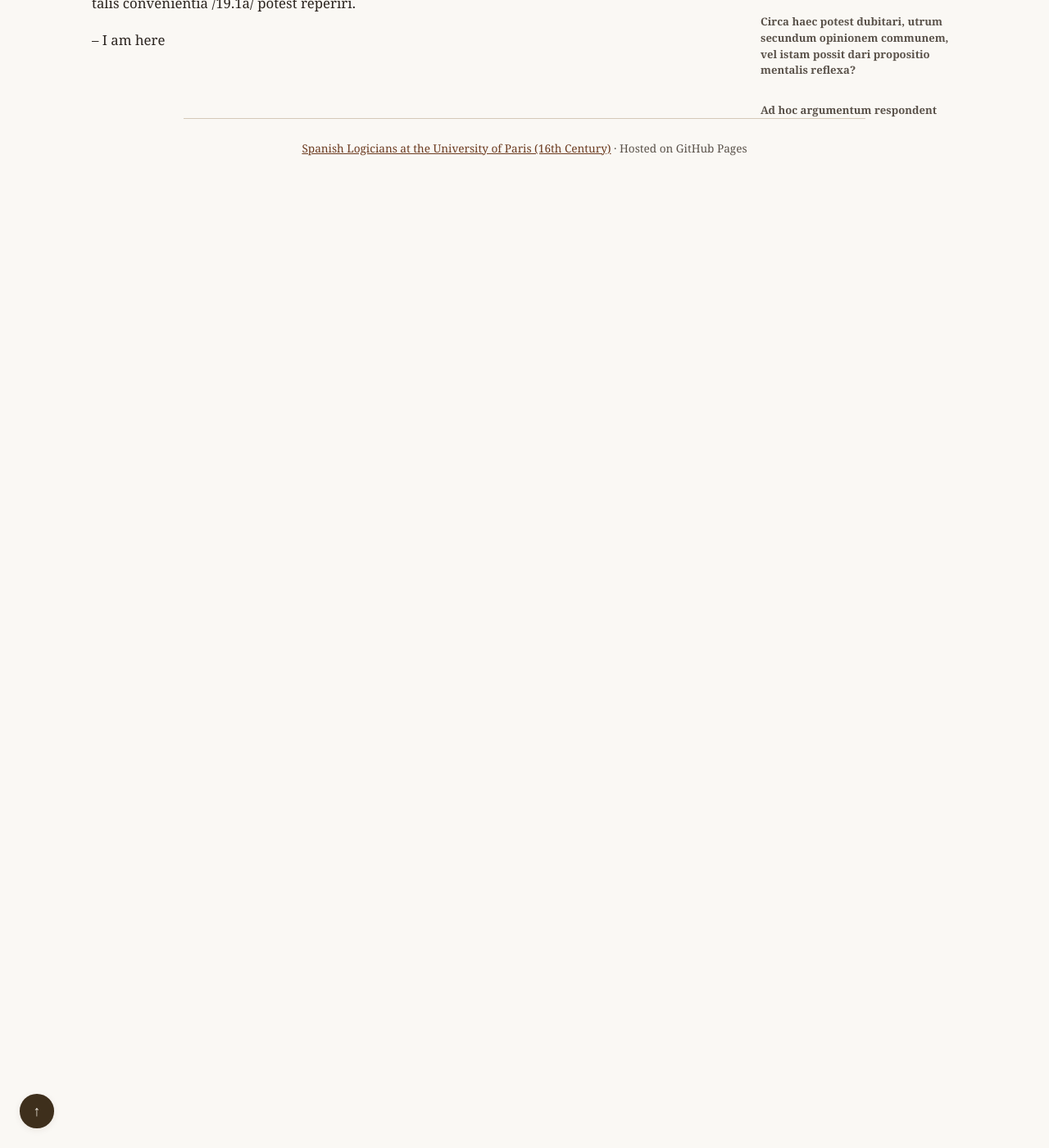
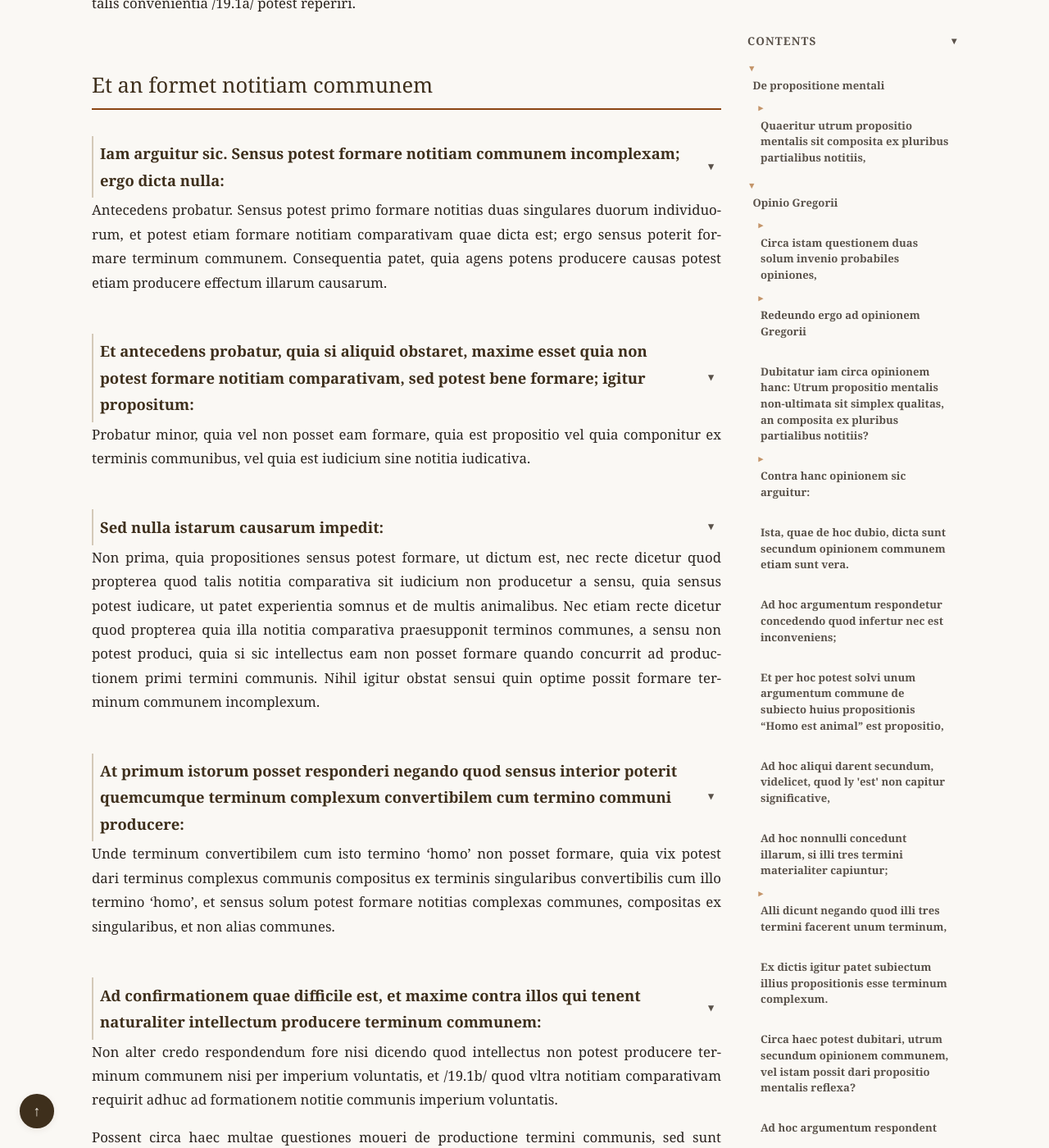
Before and after one commit to JoseBalado/Spanish-Logicians-at-the-University-of-Paris, a Jekyll site: the page built from philosophers/Fernando-de-Enzinas/Tractatus-de-compositione-propositionis-mentalis-1528.md, in a window 1280 px wide and 1400 px high, scrolled down 73885 px. Shown: the whole window at 82% size. Built offline with Jekyll 4.4.1, drawn with Linux system fonts in a browser that asks for light colours; before the commit the page ends 74101 px from its top, so only the background shows below that; some of the changed text lies outside the part shown.

Commit message:
Enzinas page 19.1 Tractatus.

```diff
--- a/philosophers/Fernando-de-Enzinas/Tractatus-de-compositione-propositionis-mentalis-1528.md
+++ b/philosophers/Fernando-de-Enzinas/Tractatus-de-compositione-propositionis-mentalis-1528.md
@@ -135,8 +135,8 @@ de cuius subiecto potest defendi recte quod est terminus complexus secundum sign
 
 Quaerunt enim utrum ly 'est' in subiecto huius "'Homo est animal' est propositio" capiatur significative vel non significative, puta materialiter tantum pro illa voce?
 
--   Si ultimum: Sequitur quod tantum valebit illa propositio, sicut hoc "'Homo buf:animal' est propositio".
--   Si primum: Sequitur totum subiectum significative capi, et sic propositio secundum quod propositio est extremum.
+- Si ultimum: Sequitur quod tantum valebit illa propositio, sicut hoc "'Homo buf:animal' est propositio".
+- Si primum: Sequitur totum subiectum significative capi, et sic propositio secundum quod propositio est extremum.
 
 ## Ad hoc aliqui darent secundum, videlicet, quod ly \'est\' non capitur significative,
 
@@ -216,9 +216,9 @@ Sed minor probatur: Intellectus non habet aliquam notitiam significantem distrib
 
 Antecedens probatur ex dictis, quoniam dictum est in mente, non inveniri actum taliter significantem qualiter ly 'omnis'; si enim inveniretur, subordinaretur illi, quod est contra rationem.
 
-### Ad hoc argumentum respondetur negando minorem,
+### Ad hoc argumentum respondetur negando minorem.
 
-et ad probationes distinguo quod in mente non inveniatur aliquis terminus significans distributive. Si enim intelligatur quod in mente non invenitur aliquis terminus significans adaequate distributive, id conceditur. Si autem intelligatur quod non inveniatur terminus significans inadaequate distributive, id negatur. Immo qualitas simplex, quae est propositio repraesentans omnem-hominem-esse-animal significat distributive inadaequate.
+Et ad probationes distinguo quod in mente non inveniatur aliquis terminus significans distributive. Si enim intelligatur quod in mente non invenitur aliquis terminus significans adaequate distributive, id conceditur. Si autem intelligatur quod non inveniatur terminus significans inadaequate distributive, id negatur. Immo qualitas simplex, quae est propositio repraesentans omnem-hominem-esse-animal significat distributive inadaequate.
 
 Dico iam quod, ad hoc quod intellectus intelligat distributive, sufficit quod habeat notitiam inadaequate repraesentantem distributive. Nec ideo sequitur quod talis terminus syncategorematicus in voce tali notitiae inadaequate repraesentanti subordinetur, quoniam subordinari est sua significata seu significationes repraesentare mediante aliquo sibi synonymo.
 
@@ -1267,9 +1267,46 @@ Antecedens probatur: quia sensus aliquem terminum communem complexum potest form
 
 Videlicet quod, habitis duorum individuorum notitiis, et habendo notitiam comparativam, intellectus comparantis illa duo individua in aliqua convenientia essentiali. Ex tali comparatione resultat in intellectu notitia quaedam communis absoluta, repraesentans omnia illa, inter quae talis convenientia /19.1a/ potest reperiri.
 
--- I am here
+# Et an formet notitiam communem
 
+### Iam arguitur sic. Sensus potest formare notitiam communem incomplexam; ergo dicta nulla:
 
+Antecedens probatur. Sensus potest primo formare notitias duas singulares duorum individuorum, et potest etiam formare notitiam comparativam quae dicta est; ergo sensus poterit formare terminum communem. Consequentia patet, quia agens potens producere causas potest etiam producere effectum illarum causarum.
+
+### Et antecedens probatur, quia si aliquid obstaret, maxime esset quia non potest formare notitiam comparativam, sed potest bene formare; igitur propositum:
+
+Probatur minor, quia vel non posset eam formare, quia est propositio vel quia componitur
+ex terminis communibus, vel quia est iudicium sine notitia iudicativa.
+
+### Sed nulla istarum causarum impedit:
+
+Non prima, quia propositiones sensus potest formare, ut dictum est, nec recte dicetur quod propterea quod talis notitia comparativa sit iudicium non producetur a sensu, quia sensus potest iudicare, ut patet experientia somnus et de multis animalibus. Nec etiam recte dicetur quod propterea quia illa notitia comparativa praesupponit terminos communes, a sensu non potest produci, quia si sic intellectus eam non posset formare quando concurrit ad productionem primi termini communis. Nihil igitur obstat sensui quin
+optime possit formare terminum communem incomplexum.
+
+### At primum istorum posset responderi negando quod sensus interior poterit quemcumque terminum complexum convertibilem cum termino communi producere:
+
+Unde terminum convertibilem cum isto termino 'homo' non posset formare, quia vix
+potest dari terminus complexus communis compositus ex terminis singularibus convertibilis cum illo termino 'homo', et sensus solum potest formare notitias complexas communes, compositas ex singularibus, et non alias communes.
+
+### Ad confirmationem quae difficile est, et maxime contra illos qui tenent naturaliter intellectum producere terminum communem:
+
+Non alter credo respondendum fore nisi dicendo quod intellectus non potest producere
+terminum communem nisi per imperium voluntatis, et /19.1b/ quod vltra notitiam comparativam requirit adhuc ad formationem notitie communis imperium voluntatis.
+
+Possent circa haec multae questiones moueri de productione termini communis, sed sunt propositiones impertinentes.
+
+Relinquitur tamen in hoc argumento utramque opinionem fore probabilem, tam eam quae defendit sensum posse formare terminum communem complexum quam eam quae defendit nullum terminum communem posse producere.
+
+Restat tamen respondere ad id quod in principio petebantur, quare sensus habitis his duabus notitiis Sortes/Plato producit istum actum est, et non istum fuit de intellectu namque iam causa fuit assignata, nec in sensu longe diversa est quaerenda. Unde in sensu ab extrinseco procedere potest aliquando. Quandoque vero ex aspectu caeli (ut aiunt plurimi). Si discas caelum de se est indifferens ad productionem huius vel illius actus; ergo ab aliquo determinatur, et non videtur a quo nisi eam particulari; ergo a sensu determinatur vel ab aliquo alio. Non ergo videtur sufficiens causa esse caelum hoc. Probat caelum non esse causam immediatam ad hoc quod sensus hunc vel illum actum producat, sed immediata causa est voluntas prime causae ad id, ex sua libertate se determinantis. unde hoc argumentum est fortissimum ad probandum, in lumine naturali, primam causam esse liberam, reliquasque causas determinare.
+
+Ignis de se est indifferens ad productionem huius vel illius caloris; ergo quod producat hunc et non illum ab aliqua causa determinatur, et non potest dici quod a causa naturali. Nam ea etiam in determinata est ad hunc vel illum effectum producendum; ergo ad liberam est recurrendum quae propria virtute agat, et non determinetur ab alia, nam non est processus in infinitum.
+
+## Pro defensione dubii tredecimi contra secundum et tertium fundamentum arguitur.
+
+## Primo: si verum esset quod terminus syncategorematicus solum ageret in notitias a quibus producitur, sequeretur in hac propositione mentali "Antichristus est futurus" illum terminum Antichristus non ampliari.
+
+Sed consequens est falsum; ergo et fundamentum. Minor patet, quia sic propositio
+illa esset falsa postquam subiectum non supponit, sed probatur sequela. Ille terminus futurus /19.2a/ non producitur ab illo termino Antichristus ...
 
 
 <!--
```
Also changed, not shown: philosophers/John-Mair/Introdvctorium-in-Aristotelicam-Dialecticen-1521.md (+36 -36 lines).
